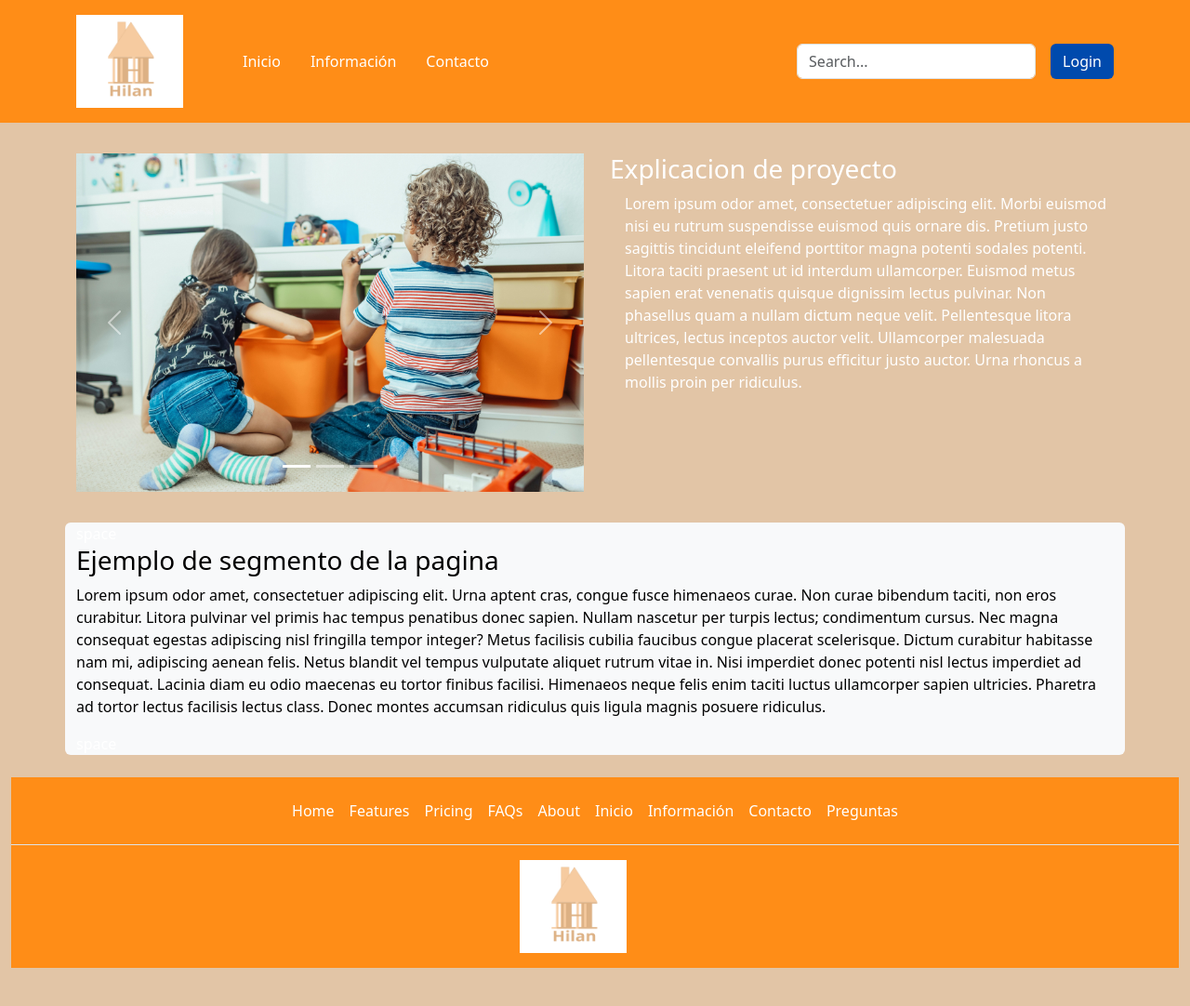
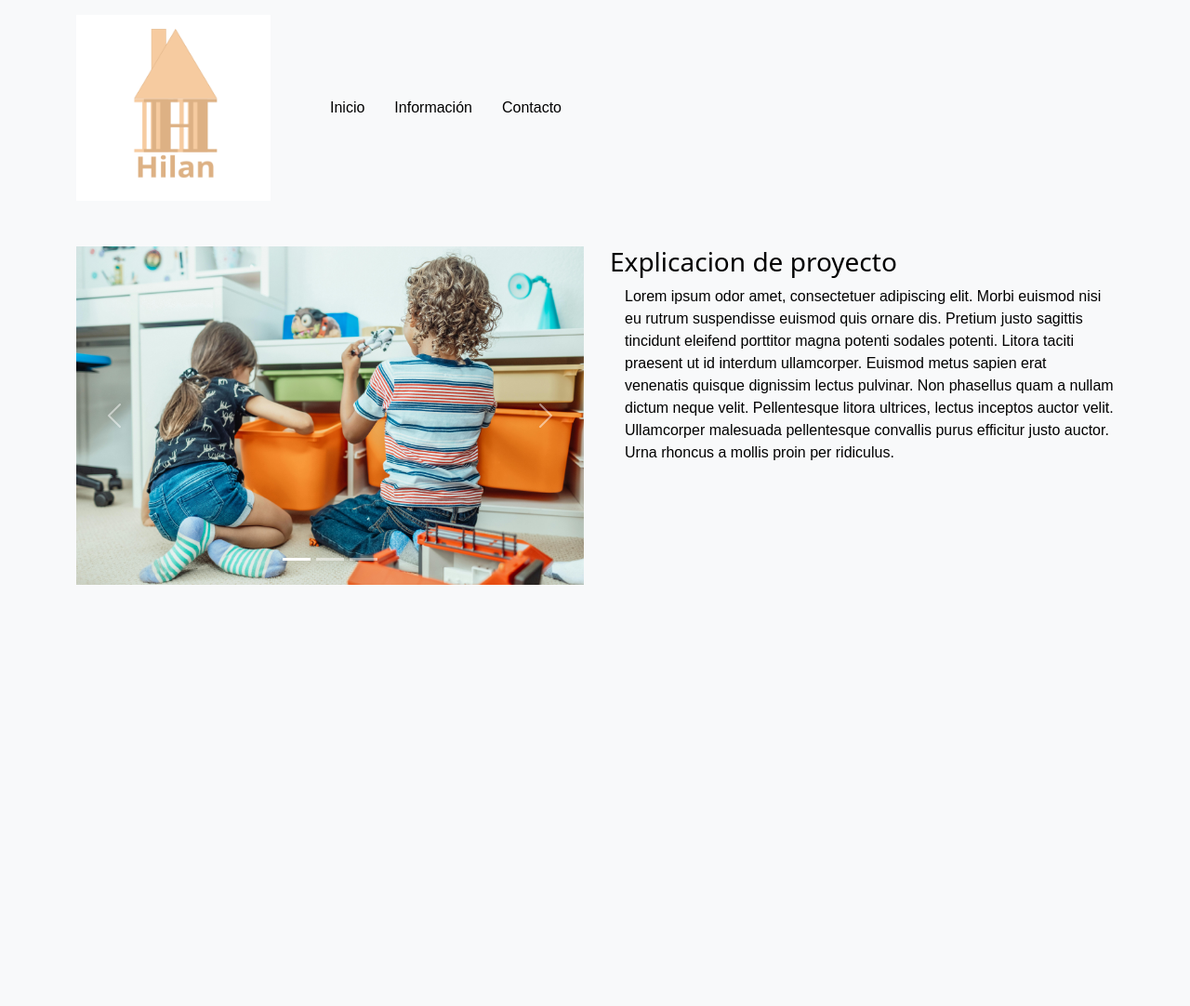
Before and after one commit to CHRLWH/HACKATHON, a PHP site: page /landing.html in a window 1280 px wide. Shown: the whole page at 93% size. After the commit the page ends 629 px from the top, so only its background shows below. Run offline with PHP 8.4, Linux system fonts and the light colour scheme.

Commit message:
Separados recursos de las paginas para usar mas tarde

```diff
--- a/css/css.css
+++ b/css/css.css
@@ -1,4 +1,4 @@
-
+/*COLORES DE FONDO Y FUENTES*/
 .fondoNaranja{
     background-color:#FF8D17 ;
 }
@@ -10,3 +10,60 @@
 .fondoBeige{
     background-color:#E2C5A6 ;
 }
+
+
+.nunito-sans {
+  font-family: "Nunito Sans", sans-serif;
+  font-optical-sizing: auto;
+  font-weight: normal;
+  font-style: normal;
+}
+
+/*LUPA DE BUSCADOR REF: codepen.io/Animated search interaction*/
+
+.searchBox {
+    position: absolute;
+
+    transform:  translate(-50%,50%);
+    background: #2f3640;
+    height: 40px;
+    border-radius: 40px;
+    padding: 10px;
+
+}
+
+.searchBox:hover > .searchInput {
+    width: 240px;
+    padding: 0 6px;
+}
+
+.searchBox:hover > .searchButton {
+  background: white;
+  color : #2f3640;
+}
+
+.searchButton {
+    color: white;
+    float: right;
+    width: 40px;
+    height: 40px;
+    border-radius: 50%;
+    display: flex;
+    justify-content: center;
+    align-items: center;
+    transition: 0.4s;
+}
+
+.searchInput {
+    border:none;
+    background: none;
+    outline:none;
+    float:left;
+    padding: 0;
+    color: white;
+    font-size: 16px;
+    transition: 0.4s;
+    line-height: 40px;
+    width: 0px;
+
+}
--- a/landing.html
+++ b/landing.html
@@ -10,36 +10,28 @@
 
     <link href="https://cdn.jsdelivr.net/npm/bootstrap@5.3.3/dist/css/bootstrap.min.css" rel="stylesheet" integrity="sha384-QWTKZyjpPEjISv5WaRU9OFeRpok6YctnYmDr5pNlyT2bRjXh0JMhjY6hW+ALEwIH" crossorigin="anonymous">
   </head>
-  <body class="fondoBeige text-white">
-  <header class="p-3 fondoNaranja text-white"> <!--HEADDER DE LANDING-->
+  <body class="bg-light text-white">
+  <header class="p-3"> <!--HEADDER GENERAL-->
     <div class="container">
       <div class="d-flex flex-wrap align-items-center justify-content-center justify-content-lg-start">
         <!--Aquí va el logo-->
         <a href="img/1.png" class="d-flex align-items-center mb-2 mb-lg-0 border-black">
-          <img src="img/1.png" alt="Comunidad de Madrid Logo" width="115" height="100">
+          <img src="img/1.png" alt="Comunidad de Madrid Logo" width="209" height="200">
           <svg class="bi me-2" width="40" height="35" role="img" aria-label="ComunidadDeMadrid"></svg>
         </a>
         <ul class="nav col-12 col-lg-auto me-lg-auto mb-2 junter mb-md-0 justify-content-center">
           <li class="nav-item">
-            <a href="landing.html" class="nav-link px2 text-white font-nunito">Inicio</a>
+            <a href="landing.html" class="nav-link px2 text-black nunito-sans">Inicio</a>
           </li>
           <li class="nav-item">
             <!--Pagina que explica el objetivo y demás del proyecto y un poco de informacion general-->
-            <a href="" class="nav-link px2 text-white">Información</a>
+            <a href="" class="nav-link px2 text-black nunito-sans">Información</a>
           </li>
           <li class="nav-item">
             <!--Formulario de registro de información, telefono y direccion de mail-->
-            <a href="" class="nav-link px2 text-white">Contacto</a>
+            <a href="" class="nav-link px2 text-black nunito-sans">Contacto</a>
           </li>
         </ul>
-        <form class="col-12 col-lg-auto mb-3 mb-lg-0 me-lg-3">
-          <input type="search" class="form-control form-control-dark" placeholder="Search..." aria-label="Search">
-        </form>
-        <div class="text-end fondoAzul rounded">
-          <a href="pages/Login.html" data-scroll="true" data-scroll-duration="500" class="btn text-white">Login</a>
-          <!--Al pulsar scrollea hasta el registro-->
-        </div>
-      </div>
     </div>
   </header>
     <hr class="invisible">
@@ -74,8 +66,8 @@
         </div>
       </div>
       <div class="col-md-6 ps-3"> <!-- Caja de texto-->
-        <h3 class="h3">Explicacion de proyecto</h3>
-        <p class="ps-3 lh-base">Lorem ipsum odor amet, consectetuer adipiscing elit. Morbi euismod nisi eu rutrum suspendisse euismod quis ornare dis.
+        <h3 class="h3 text-black">Explicacion de proyecto</h3>
+        <p class="ps-3 lh-base nunito-sans text-black text-bold">Lorem ipsum odor amet, consectetuer adipiscing elit. Morbi euismod nisi eu rutrum suspendisse euismod quis ornare dis.
           Pretium justo sagittis tincidunt eleifend porttitor magna potenti sodales potenti. Litora taciti praesent ut id interdum ullamcorper.
           Euismod metus sapien erat venenatis quisque dignissim lectus pulvinar. Non phasellus quam a nullam dictum neque velit.
           Pellentesque litora ultrices, lectus inceptos auctor velit. Ullamcorper malesuada pellentesque convallis purus efficitur justo auctor.
@@ -84,45 +76,6 @@
     </div>
   </div>
   <hr class="invisible">
-  <div class="container bg-light rounded"> <!--Segmento de pagina-->
-    <div class="b-example-divider">space</div>
-  <span class="border-0">
-    <h3 class="text-black ">Ejemplo de segmento de la pagina</h3>
-    <p class="text-black">Lorem ipsum odor amet, consectetuer adipiscing elit. Urna aptent cras, congue fusce himenaeos curae. Non curae bibendum taciti, non eros curabitur.
-      Litora pulvinar vel primis hac tempus penatibus donec sapien. Nullam nascetur per turpis lectus; condimentum cursus.
-      Nec magna consequat egestas adipiscing nisl fringilla tempor integer? Metus facilisis cubilia faucibus congue placerat scelerisque.
-      Dictum curabitur habitasse nam mi, adipiscing aenean felis. Netus blandit vel tempus vulputate aliquet rutrum vitae in.
-      Nisi imperdiet donec potenti nisl lectus imperdiet ad consequat. Lacinia diam eu odio maecenas eu tortor finibus facilisi.
-      Himenaeos neque felis enim taciti luctus ullamcorper sapien ultricies. Pharetra ad tortor lectus facilisis lectus class.
-      Donec montes accumsan ridiculus quis ligula magnis posuere ridiculus.
-      </p>
-  </span>
-  <div class="b-example-divider">space</div>
-</div>
-<div class="container-fluid"> <!--Footer-->
-  <footer class="py-3 fondoNaranja my-4">
-    <ul class="nav justify-content-center border-bottom pb-3 mb-3">
-      <li class="nav-item"><a href="#" class="nav-link px-2 text-white">Home</a></li>
-      <li class="nav-item"><a href="#" class="nav-link px-2 text-white">Features</a></li>
-      <li class="nav-item"><a href="#" class="nav-link px-2 text-white">Pricing</a></li>
-      <li class="nav-item"><a href="#" class="nav-link px-2 text-white">FAQs</a></li>
-      <li class="nav-item"><a href="#" class="nav-link px-2 text-white">About</a></li>
-      <li class="nav-item"><a href="landing.html" class="nav-link px-2 text-white">Inicio</a></li>
-      <li class="nav-item"><a href=" " class="nav-link px-2 text-white">Información</a></li>
-      <li class="nav-item"><a href=" " class="nav-link px-2 text-white">Contacto</a></li>
-      <li class="nav-item"><a href=" " class="nav-link px-2 text-white">Preguntas</a></li>
-    </ul>
-
-    <div class="d-flex flex-wrap align-items-center justify-content-center">
-      <a href="img/1.png" class="d-flex align-items-center mb-2 mb-lg-0 border-black">
-        <img src="img/1.png" alt="Comunidad de Madrid Logo" width="115" height="100">
-        <svg class="bi me-2" width="40" height="35" role="img" aria-label="ComunidadDeMadrid"></svg>
-      </a>
-      </div>
-  </footer>
-  <div class="b-example-divider"></div>
-</div>
-<div class="b-example-divider"></div>
 
   <script src="https://cdn.jsdelivr.net/npm/@popperjs/core@2.11.8/dist/umd/popper.min.js" integrity="sha384-I7E8VVD/ismYTF4hNIPjVp/Zjvgyol6VFvRkX/vR+Vc4jQkC+hVqc2pM8ODewa9r" crossorigin="anonymous"></script>
   <script src="https://cdn.jsdelivr.net/npm/bootstrap@5.3.3/dist/js/bootstrap.min.js" integrity="sha384-0pUGZvbkm6XF6gxjEnlmuGrJXVbNuzT9qBBavbLwCsOGabYfZo0T0to5eqruptLy" crossorigin="anonymous"></script>
```
Also changed, not shown: footer.html (added, +42 -0 lines), headderGeneral.html (added, +54 -0 lines), recursoSegmentoDePagina.html (added, +30 -0 lines).
